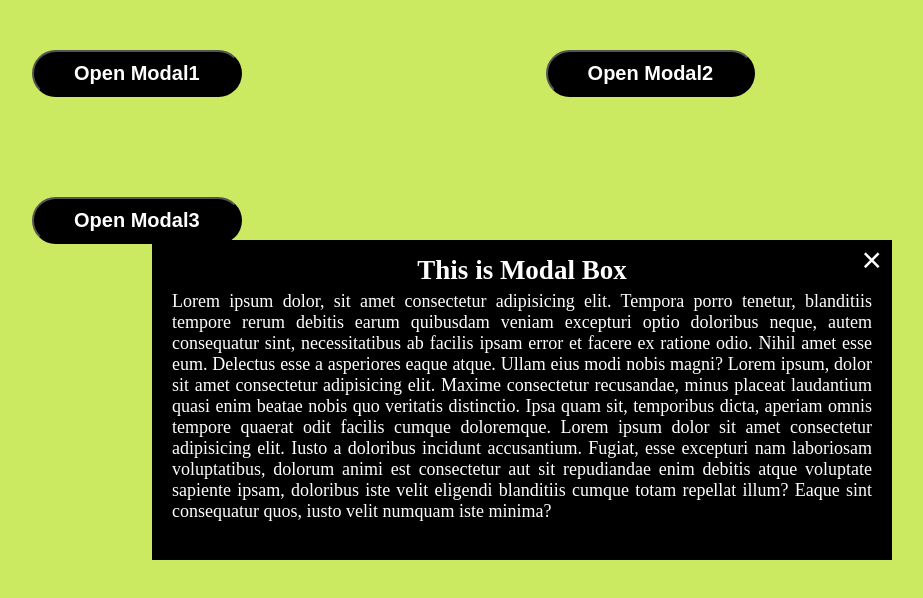
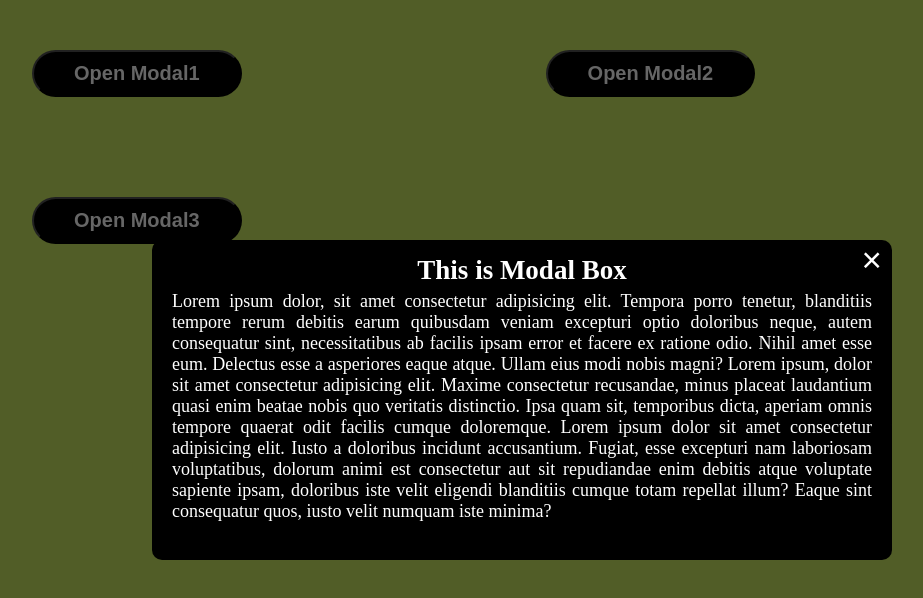
Before and after one commit to Arslan4106/MERN-STACK-2026-Morning, a plain HTML site: page Lecture24/index.html in a window 1280 px wide. Both pictures are taken after a click on the button "Open Modal1". Shown: the whole page, without its empty margins (118-1041 px from the left). Drawn offline with Linux system fonts and the light colour scheme.

Commit message:
Add files via upload

```diff
--- a/Lecture24/index.html
+++ b/Lecture24/index.html
@@ -12,7 +12,7 @@
       <button class="btn">Open Modal2</button>
       <button class="btn">Open Modal3</button>
     </div>
-    <div class="modal">
+    <div class="modal hidden">
       <button class="closeModal">&times;</button>
       <h2>This is Modal Box</h2>
       <p>
@@ -33,6 +33,7 @@
         minima?
       </p>
     </div>
+    <div class="overlay hidden"></div>
   </body>
   <script src="script.js"></script>
 </html>
--- a/Lecture24/script.js
+++ b/Lecture24/script.js
@@ -1,9 +1,19 @@
 let btnOpenModal = document.querySelectorAll(".btn");
 console.log(btnOpenModal);
 console.log(btnOpenModal.length);
+let modal = document.querySelector(".modal");
+let closeModal = document.querySelector(".closeModal");
+let overlay = document.querySelector(".overlay");
+console.log(modal);
 for (let i = 0; i < btnOpenModal.length; i++) {
   console.log(btnOpenModal[i].textContent);
   btnOpenModal[i].addEventListener("click", function () {
-    console.log("You have Clicked on the Button");
+    // console.log("You have Clicked on the Button");
+    modal.classList.remove("hidden");
+    overlay.classList.remove("hidden");
   });
 }
+closeModal.addEventListener("click", function () {
+  modal.classList.add("hidden");
+  overlay.classList.add("hidden");
+});
--- a/Lecture24/style.css
+++ b/Lecture24/style.css
@@ -27,6 +27,8 @@ body{
     text-align: justify;
     padding: 10px 20px;
     font-size: 18px;
+    border-radius: 10px;
+    z-index: 1;
 }
 .modal h2{
     text-align: center;
@@ -42,3 +44,15 @@ body{
     color: white;
     cursor: pointer;
 }
+.hidden{
+    display: none;
+}
+.overlay{
+    position: absolute;
+    height: 100%;
+    width: 100%;
+    left: 0;
+    top: 0;
+    background:rgba(0, 0, 0);
+    opacity: 0.6;
+}
```
